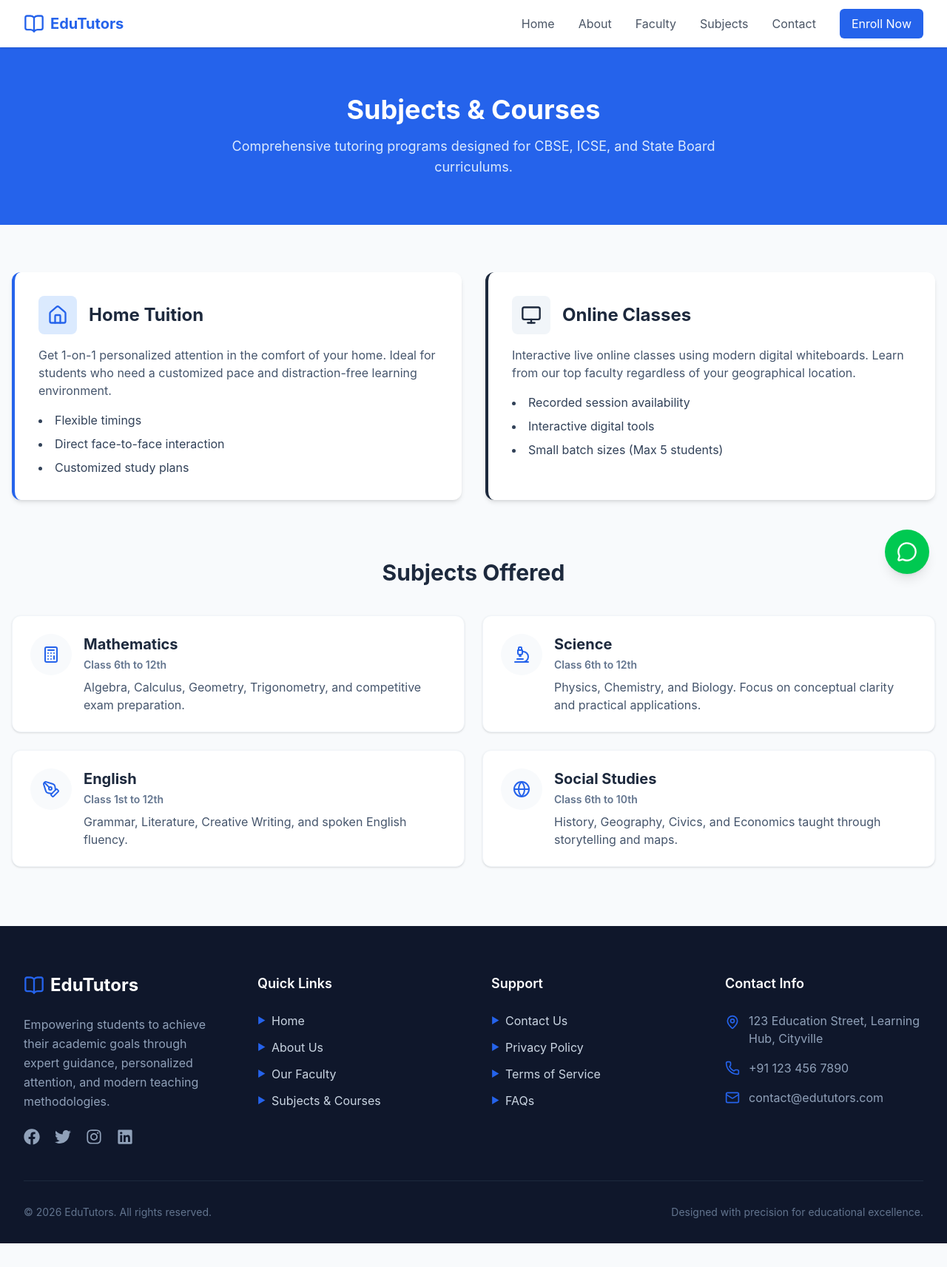
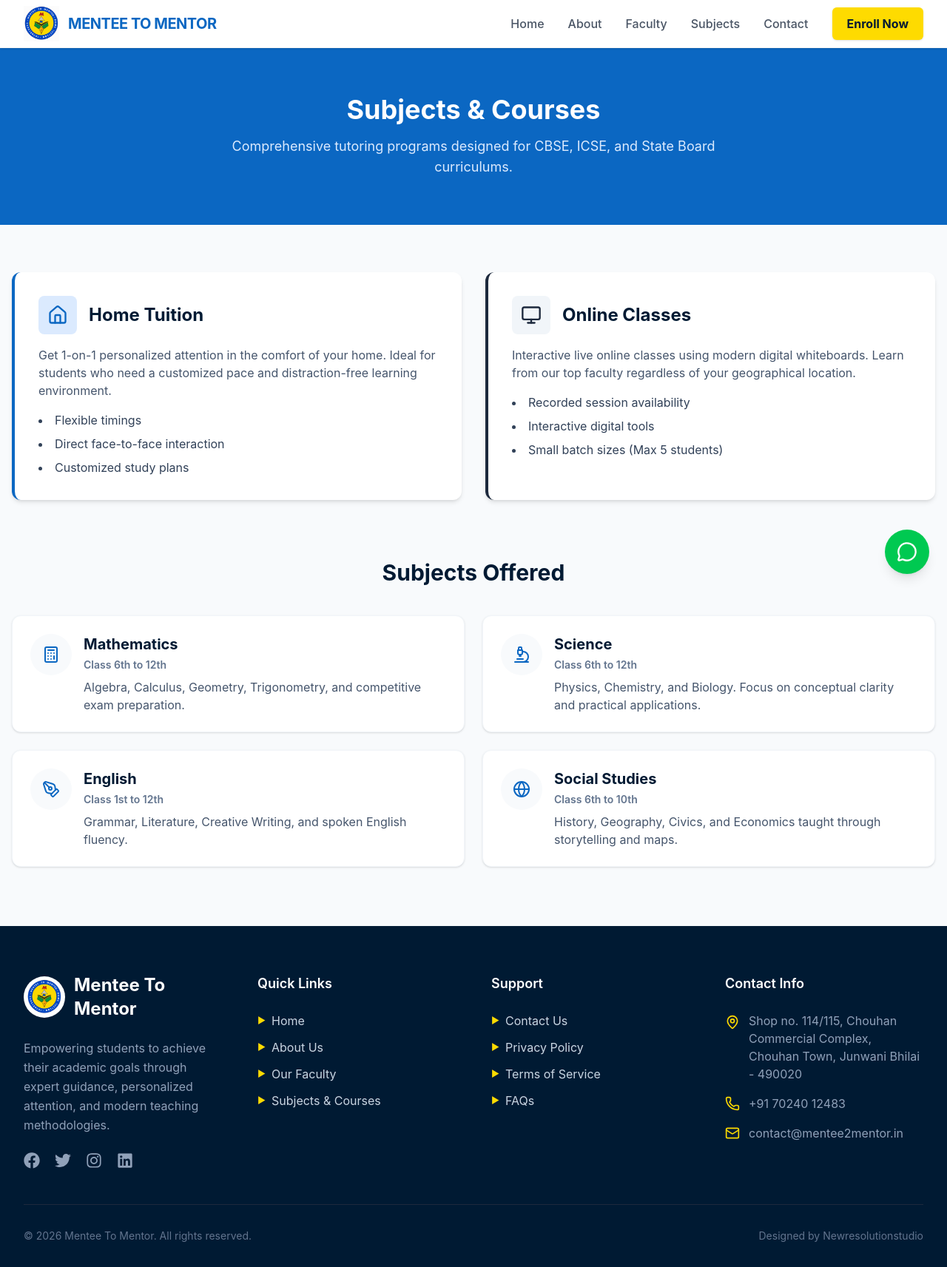
Before and after one commit to JayaantKumar/Desgin, a React (Vite) app: page /subjects in a window 1280 px wide. Shown: the whole page at 74% size. Before the commit the page ends 1681 px from the top, so only its background shows below. Built offline with nearby package versions, Linux system fonts and the light colour scheme.

Commit message:
Update branding and contact details across the application

```diff
--- a/index.html
+++ b/index.html
@@ -1,13 +1,12 @@
-<!-- index.html -->
 <!doctype html>
 <html lang="en">
   <head>
     <meta charset="UTF-8" />
-    <link rel="icon" type="image/svg+xml" href="/vite.svg" />
+    <link rel="icon" type="image/png" href="/logo.png" />
     <meta name="viewport" content="width=device-width, initial-scale=1.0" />
-    <title>Expert Home & Online Tutors</title>
-    <meta name="description" content="Top-rated tuition center offering expert faculty for home and online classes. Math, Science, and English for all grades." />
-    <meta name="keywords" content="tuition, home tuition, online classes, expert tutors, math tutor" />
+    <title>MENTEE TO MENTOR - HOME TUITION - CLASSROOM COACHING</title>
+    <meta name="description" content="Top-rated tuition center offering expert faculty for home tuition and classroom coaching. Math, Science, and English for all grades." />
+    <meta name="keywords" content="Mentee To Mentor, tuition, home tuition, classroom coaching, expert tutors, math tutor" />
   </head>
   <body class="bg-slate-50 text-slate-800 font-sans antialiased">
     <div id="root"></div>
--- a/src/components/FloatingWhatsApp.jsx
+++ b/src/components/FloatingWhatsApp.jsx
@@ -3,7 +3,7 @@ import { MessageCircle } from "lucide-react";
 export default function FloatingWhatsApp() {
   return (
     <a
-      href="https://wa.me/1234567890" // Replace with actual number
+      href="https://wa.me/917024012483" // Replace with actual number
       target="_blank"
       rel="noopener noreferrer"
       className="fixed bottom-6 right-6 bg-green-500 text-white p-4 rounded-full shadow-lg hover:bg-green-600 transition-transform hover:scale-110 z-50 flex items-center justify-center"
--- a/src/components/Footer.jsx
+++ b/src/components/Footer.jsx
@@ -1,37 +1,36 @@
 import { Link } from "react-router-dom";
-// Standard UI icons from Lucide
-import { Mail, Phone, MapPin, BookOpen } from "lucide-react";
-// Brand icons from React Icons (FontAwesome)
+import { Mail, Phone, MapPin } from "lucide-react";
 import { FaFacebook, FaTwitter, FaInstagram, FaLinkedin } from "react-icons/fa";
 
 export default function Footer() {
   const currentYear = new Date().getFullYear();
 
   return (
-    <footer className="bg-slate-900 text-slate-300 pt-16 pb-8">
+    <footer className="bg-brand-dark text-slate-300 pt-16 pb-8">
       <div className="max-w-7xl mx-auto px-4 sm:px-6 lg:px-8">
         <div className="grid grid-cols-1 md:grid-cols-2 lg:grid-cols-4 gap-12 mb-12">
 
           {/* Brand & About */}
           <div>
-            <Link to="/" className="flex items-center gap-2 text-white font-bold text-2xl mb-6">
-              <BookOpen size={28} className="text-brand-blue" />
-              EduTutors
+            <Link to="/" className="flex items-center gap-3 text-white font-bold text-2xl mb-6">
+              {/* Added a white background to the logo so it pops on the dark footer */}
+              <img src="/logo.png" alt="Mentee To Mentor Logo" className="h-14 w-auto bg-white rounded-full p-1" />
+              Mentee To Mentor
             </Link>
             <p className="text-slate-400 leading-relaxed mb-6">
               Empowering students to achieve their academic goals through expert guidance, personalized attention, and modern teaching methodologies.
             </p>
             <div className="flex space-x-5">
-              <a href="#" className="text-slate-400 hover:text-brand-blue transition-colors">
+              <a href="#" className="text-slate-400 hover:text-brand-yellow transition-colors">
                 <FaFacebook size={22} />
               </a>
-              <a href="#" className="text-slate-400 hover:text-brand-blue transition-colors">
+              <a href="#" className="text-slate-400 hover:text-brand-yellow transition-colors">
                 <FaTwitter size={22} />
               </a>
-              <a href="#" className="text-slate-400 hover:text-brand-blue transition-colors">
+              <a href="#" className="text-slate-400 hover:text-brand-yellow transition-colors">
                 <FaInstagram size={22} />
               </a>
-              <a href="#" className="text-slate-400 hover:text-brand-blue transition-colors">
+              <a href="#" className="text-slate-400 hover:text-brand-yellow transition-colors">
                 <FaLinkedin size={22} />
               </a>
             </div>
@@ -42,23 +41,23 @@ export default function Footer() {
             <h3 className="text-white font-semibold text-lg mb-6">Quick Links</h3>
             <ul className="space-y-3">
               <li>
-                <Link to="/" className="hover:text-brand-blue transition-colors flex items-center gap-2">
-                  <span className="text-brand-blue text-xs">▶</span> Home
+                <Link to="/" className="hover:text-brand-yellow transition-colors flex items-center gap-2">
+                  <span className="text-brand-yellow text-xs">▶</span> Home
                 </Link>
               </li>
               <li>
-                <Link to="/about" className="hover:text-brand-blue transition-colors flex items-center gap-2">
-                  <span className="text-brand-blue text-xs">▶</span> About Us
+                <Link to="/about" className="hover:text-brand-yellow transition-colors flex items-center gap-2">
+                  <span className="text-brand-yellow text-xs">▶</span> About Us
                 </Link>
               </li>
               <li>
-                <Link to="/faculty" className="hover:text-brand-blue transition-colors flex items-center gap-2">
-                  <span className="text-brand-blue text-xs">▶</span> Our Faculty
+                <Link to="/faculty" className="hover:text-brand-yellow transition-colors flex items-center gap-2">
+                  <span className="text-brand-yellow text-xs">▶</span> Our Faculty
                 </Link>
               </li>
               <li>
-                <Link to="/subjects" className="hover:text-brand-blue transition-colors flex items-center gap-2">
-                  <span className="text-brand-blue text-xs">▶</span> Subjects & Courses
+                <Link to="/subjects" className="hover:text-brand-yellow transition-colors flex items-center gap-2">
+                  <span className="text-brand-yellow text-xs">▶</span> Subjects & Courses
                 </Link>
               </li>
             </ul>
@@ -69,23 +68,23 @@ export default function Footer() {
             <h3 className="text-white font-semibold text-lg mb-6">Support</h3>
             <ul className="space-y-3">
               <li>
-                <Link to="/contact" className="hover:text-brand-blue transition-colors flex items-center gap-2">
-                  <span className="text-brand-blue text-xs">▶</span> Contact Us
+                <Link to="/contact" className="hover:text-brand-yellow transition-colors flex items-center gap-2">
+                  <span className="text-brand-yellow text-xs">▶</span> Contact Us
                 </Link>
               </li>
               <li>
-                <a href="#" className="hover:text-brand-blue transition-colors flex items-center gap-2">
-                  <span className="text-brand-blue text-xs">▶</span> Privacy Policy
+                <a href="#" className="hover:text-brand-yellow transition-colors flex items-center gap-2">
+                  <span className="text-brand-yellow text-xs">▶</span> Privacy Policy
                 </a>
               </li>
               <li>
-                <a href="#" className="hover:text-brand-blue transition-colors flex items-center gap-2">
-                  <span className="text-brand-blue text-xs">▶</span> Terms of Service
+                <a href="#" className="hover:text-brand-yellow transition-colors flex items-center gap-2">
+                  <span className="text-brand-yellow text-xs">▶</span> Terms of Service
                 </a>
               </li>
               <li>
-                <a href="#" className="hover:text-brand-blue transition-colors flex items-center gap-2">
-                  <span className="text-brand-blue text-xs">▶</span> FAQs
+                <a href="#" className="hover:text-brand-yellow transition-colors flex items-center gap-2">
+                  <span className="text-brand-yellow text-xs">▶</span> FAQs
                 </a>
               </li>
             </ul>
@@ -96,16 +95,17 @@ export default function Footer() {
             <h3 className="text-white font-semibold text-lg mb-6">Contact Info</h3>
             <ul className="space-y-4">
               <li className="flex items-start gap-3">
-                <MapPin size={20} className="text-brand-blue shrink-0 mt-1" />
-                <span className="text-slate-400">123 Education Street, Learning Hub, Cityville</span>
+                <MapPin size={20} className="text-brand-yellow shrink-0 mt-1" />
+                <span className="text-slate-400">Shop no. 114/115, Chouhan Commercial Complex, Chouhan Town, Junwani Bhilai - 490020</span>
               </li>
               <li className="flex items-center gap-3">
-                <Phone size={20} className="text-brand-blue shrink-0" />
-                <span className="text-slate-400">+91 123 456 7890</span>
+                <Phone size={20} className="text-brand-yellow shrink-0" />
+                {/* Updated Phone Number */}
+                <span className="text-slate-400">+91 70240 12483</span>
               </li>
               <li className="flex items-center gap-3">
-                <Mail size={20} className="text-brand-blue shrink-0" />
-                <span className="text-slate-400">contact@edututors.com</span>
+                <Mail size={20} className="text-brand-yellow shrink-0" />
+                <span className="text-slate-400">contact@mentee2mentor.in</span>
               </li>
             </ul>
           </div>
@@ -114,8 +114,8 @@ export default function Footer() {
 
         {/* Bottom Bar */}
         <div className="border-t border-slate-800 pt-8 flex flex-col md:flex-row justify-between items-center text-sm text-slate-500">
-          <p>&copy; {currentYear} EduTutors. All rights reserved.</p>
-          <p className="mt-2 md:mt-0">Designed with precision for educational excellence.</p>
+          <p>&copy; {currentYear} Mentee To Mentor. All rights reserved.</p>
+          <p className="mt-2 md:mt-0">Designed by Newresolutionstudio</p>
         </div>
       </div>
     </footer>
--- a/src/components/Navbar.jsx
+++ b/src/components/Navbar.jsx
@@ -1,6 +1,6 @@
 import { useState } from "react";
 import { Link } from "react-router-dom";
-import { Menu, X, BookOpen } from "lucide-react";
+import { Menu, X } from "lucide-react";
 
 export default function Navbar() {
   const [isOpen, setIsOpen] = useState(false);
@@ -14,31 +14,34 @@ export default function Navbar() {
   ];
 
   return (
-    <nav className="fixed w-full bg-white shadow-sm z-50">
+    <nav className="fixed w-full bg-white shadow-sm z-50 border-b border-gray-100">
       <div className="max-w-7xl mx-auto px-4 sm:px-6 lg:px-8">
         <div className="flex justify-between h-16">
           <div className="flex items-center">
-            <Link to="/" className="flex items-center gap-2 text-brand-blue font-bold text-xl">
-              <BookOpen size={28} />
-              EduTutors
+            {/* Brand Logo Image Integrated */}
+            <Link to="/" className="flex items-center gap-3">
+              <img src="/logo.png" alt="Mentee To Mentor Logo" className="h-12 w-auto object-contain" />
+              <span className="text-brand-blue font-bold text-xl uppercase tracking-tight hidden sm:block">
+                Mentee To Mentor
+              </span>
             </Link>
           </div>
 
           {/* Desktop Menu */}
           <div className="hidden md:flex items-center space-x-8">
             {links.map((link) => (
-               <Link key={link.name} to={link.path} className="text-gray-600 hover:text-brand-blue transition">
+               <Link key={link.name} to={link.path} className="text-gray-600 hover:text-brand-blue transition font-medium">
                  {link.name}
                </Link>
             ))}
-            <Link to="/contact" className="bg-brand-blue text-white px-4 py-2 rounded-md hover:bg-blue-700 transition">
+            <Link to="/contact" className="bg-brand-yellow text-brand-dark px-5 py-2.5 rounded-md hover:brightness-95 transition font-bold shadow-sm">
               Enroll Now
             </Link>
           </div>
 
           {/* Mobile Menu Button */}
           <div className="md:hidden flex items-center">
-            <button onClick={() => setIsOpen(!isOpen)} className="text-gray-600">
+            <button onClick={() => setIsOpen(!isOpen)} className="text-brand-dark p-2 rounded-md hover:bg-gray-100 transition">
               {isOpen ? <X size={28} /> : <Menu size={28} />}
             </button>
           </div>
@@ -47,18 +50,25 @@ export default function Navbar() {
 
       {/* Mobile Menu */}
       {isOpen && (
-        <div className="md:hidden bg-white border-t">
-          <div className="px-2 pt-2 pb-3 space-y-1 sm:px-3">
+        <div className="md:hidden bg-white border-t border-gray-100 shadow-lg absolute w-full">
+          <div className="px-4 pt-2 pb-6 space-y-2 sm:px-3">
             {links.map((link) => (
               <Link
                 key={link.name}
                 to={link.path}
                 onClick={() => setIsOpen(false)}
-                className="block px-3 py-2 text-gray-700 hover:bg-gray-50 rounded-md"
+                className="block px-3 py-3 text-brand-dark hover:bg-blue-50 hover:text-brand-blue rounded-md font-medium transition"
               >
                 {link.name}
               </Link>
             ))}
+            <Link
+              to="/contact"
+              onClick={() => setIsOpen(false)}
+              className="block text-center mt-4 bg-brand-yellow text-brand-dark px-4 py-3 rounded-md font-bold shadow-sm hover:brightness-95 transition"
+            >
+              Enroll Now
+            </Link>
           </div>
         </div>
       )}
--- a/src/index.css
+++ b/src/index.css
@@ -2,10 +2,23 @@
 @import "tailwindcss";
 
 @theme {
-  --color-brand-blue: #2563eb;
-  --color-brand-dark: #1e293b;
+  /* Define specific colors sampled from the poster logo */
+  --color-brand-blue: #0B67C2; /* Main educational blue */
+  --color-brand-yellow: #FEDB00; /* Bright accent yellow */
+  --color-brand-dark: #001A33; /* Dark blue/black for text */
+
+  /* Semantic mapping for easier coding across components */
+  --color-primary: var(--color-brand-blue);
+  --color-secondary: var(--color-brand-dark);
+  --color-accent: var(--color-brand-yellow);
 }
 
+/* Optional standard global styles */
 html {
   scroll-behavior: smooth;
 }
+
+body {
+  /* Use the dark blue from the poster for text instead of standard gray */
+  color: theme(--color-brand-dark);
+}
--- a/src/pages/Contact.jsx
+++ b/src/pages/Contact.jsx
@@ -40,7 +40,7 @@ export default function Contact() {
             <div className="bg-blue-100 p-3 rounded-full text-brand-blue"><Phone size={24} /></div>
             <div>
               <p className="font-semibold">Phone / WhatsApp</p>
-              <p>+91 123 456 7890</p>
+              <p>+91 70240 12483</p>
             </div>
           </div>
           <div className="flex items-center gap-4 text-gray-700">
```
Also changed, not shown: src/pages/Home.jsx (+4 -3 lines), public/logo.png (added).
